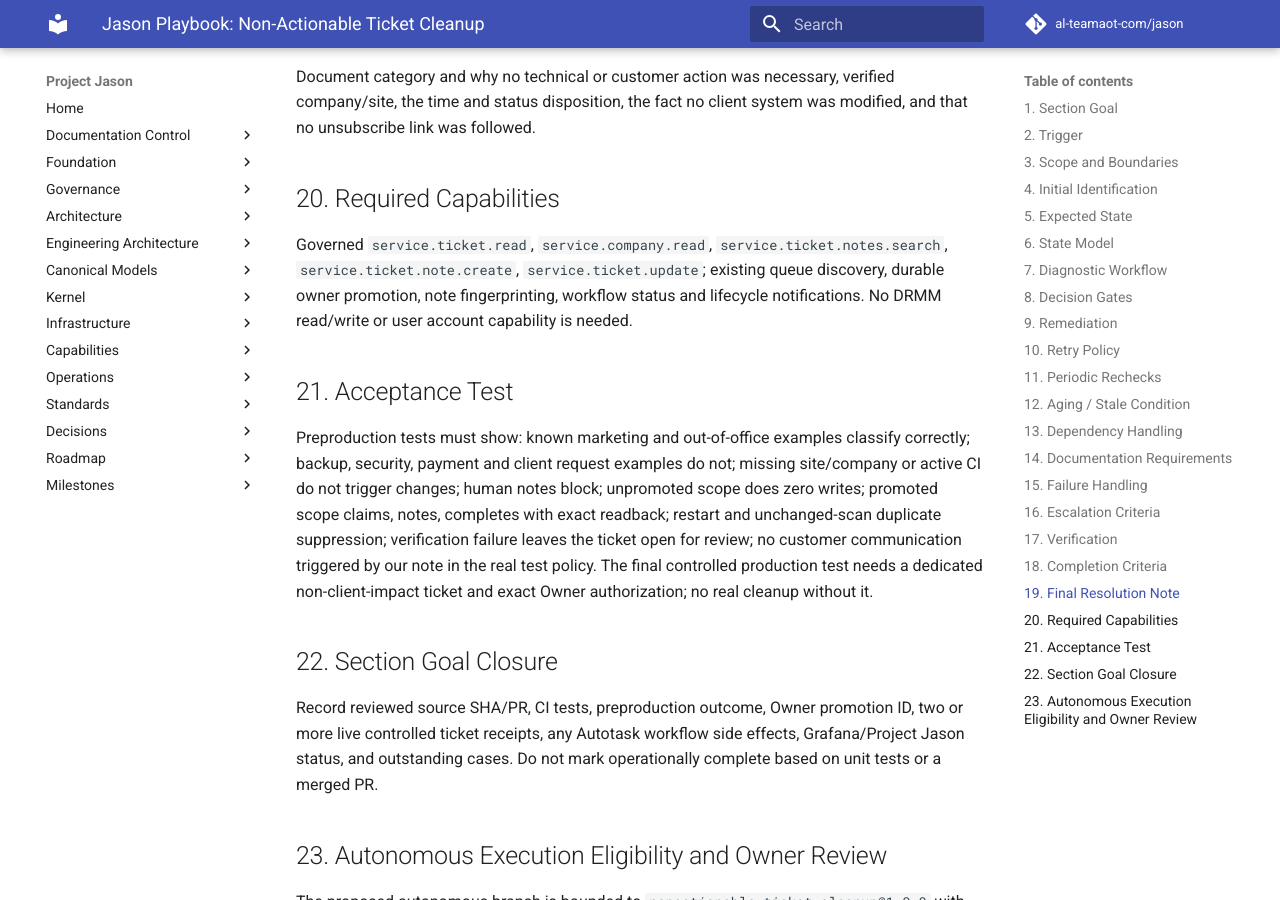
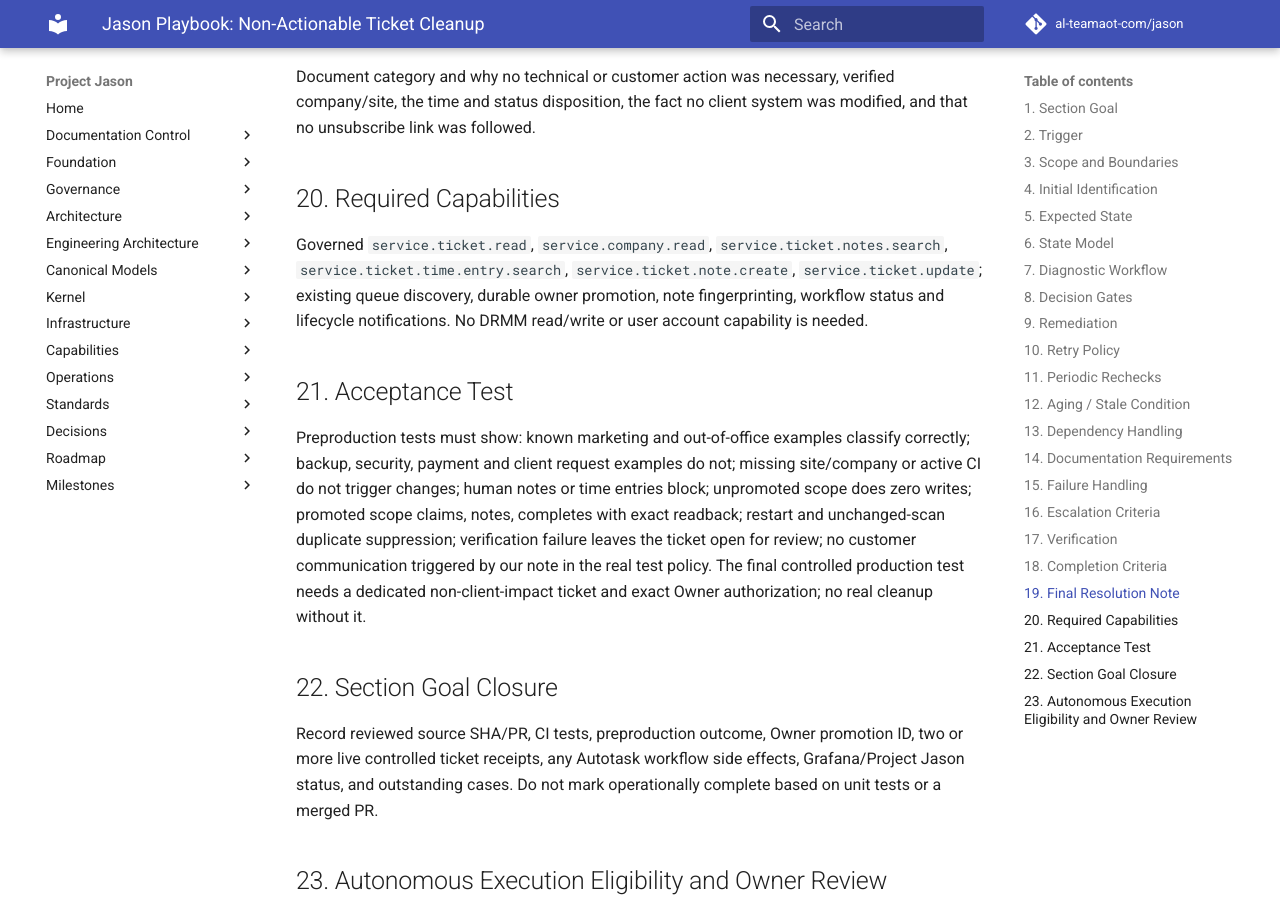
Before and after one commit to al-teamaot-com/jason, an MkDocs documentation site: the page built from docs/playbooks/Jason-Non-Actionable-Ticket-Cleanup.md, in a window 1280 px wide and 900 px high, scrolled down 4867 px. Built offline with MkDocs 1.6.1 and Material for MkDocs 9.7.7, drawn with Linux system fonts in a browser that asks for light colours; comment, search, counter and statistics services are not loaded; some of the changed text lies outside the part shown.

Commit message:
Exclude technician time entries from administrative auto-closure

```diff
--- a/docs/playbooks/Jason-Non-Actionable-Ticket-Cleanup.md
+++ b/docs/playbooks/Jason-Non-Actionable-Ticket-Cleanup.md
@@ -41,7 +41,7 @@
 desk queues without creating new playbooks for each sender or requiring a device
 association. **Success means** deterministic high-confidence classification,
 verified company **and Autotask site/location**, no user/client/technician
-activity, one audited administrative closure, and verified PSA completion.
+activity or time entries, one audited administrative closure, and verified PSA completion.
 Ambiguous, security, backup, financial, transactional, or actual support
 messages remain available for human action.
 
@@ -74,7 +74,8 @@
 classification, company, location, and open status to the queue candidate.
 Verify a positive companyID and companyLocationID; require an active company
 with matching ID from `service.company.read`. Check complete ticket note
-history; reject substantive technician/client notes and unknown note types.
+history and time entries; reject substantive technician/client notes,
+unknown note types and any existing technician time entries.
 A site is **required**; a device and user are **optional** and cannot be
 fabricated. An existing configuration item excludes this administrative
 cleanup flow; the regular global device association rule still applies to
@@ -105,8 +106,9 @@
    ticket process and no cleanup action.
 2. **Identity:** Read ticket, active company, company-location ID; no guesses,
    cross-client inheritance or use of unmatched RMM sites.
-3. **Human activity:** Read notes; system-generated workflow entries only.
-   Client/technician entries or unrecognized notes exclude cleanup.
+3. **Human activity:** Read notes and ticket time entries; system-generated
+   workflow notes only. Client/technician notes, any time entries or an
+   unavailable time-entry read exclude cleanup.
 4. **Readback:** Immediately prior to completion, repeat authoritative ticket,
    company/site and note-history checks. Compare source ticket number, company
    and site to persisted work and verify Jason queue/In Progress status.
@@ -115,7 +117,7 @@
 
 Require all: high-confidence deterministic trigger; Email source; New status;
 valid same-company Autotask site/location; active company; no CI; original
-ticket number/ID and source unchanged; system-only notes; exact playbook/version
+ticket number/ID and source unchanged; system-only notes; no time entries; exact playbook/version
 Owner promotion for note create + ticket update; spare bounded active slot;
 fresh pre-write re-read; no existing action in progress; correct requester
 authority. A failure means **no automatic completion**.
@@ -204,7 +206,8 @@
 ## 20. Required Capabilities
 
 Governed `service.ticket.read`, `service.company.read`,
-`service.ticket.notes.search`, `service.ticket.note.create`,
+`service.ticket.notes.search`, `service.ticket.time.entry.search`,
+`service.ticket.note.create`,
 `service.ticket.update`; existing queue discovery, durable owner
 promotion, note fingerprinting, workflow status and lifecycle notifications.
 No DRMM read/write or user account capability is needed.
@@ -214,7 +217,7 @@
 Preproduction tests must show: known marketing and out-of-office examples
 classify correctly; backup, security, payment and client request examples
 do not; missing site/company or active CI do not trigger changes; human
-notes block; unpromoted scope does zero writes; promoted scope claims, notes,
+notes or time entries block; unpromoted scope does zero writes; promoted scope claims, notes,
 completes with exact readback; restart and unchanged-scan duplicate
 suppression; verification failure leaves the ticket open for review;
 no customer communication triggered by our note in the real test policy.
```
Also changed, not shown: 2 other files.
